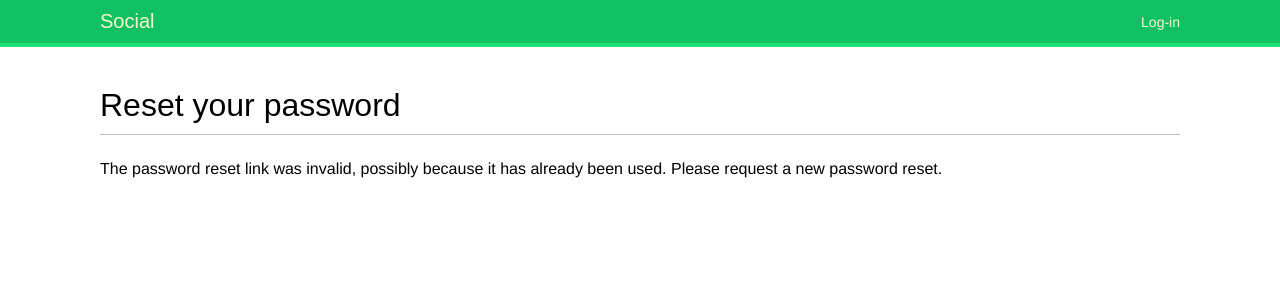
After one commit to gitemad/jsharif-social, a Django app: page /account/password-reset/1/1/ in a window 1280 px wide. The commit adds this page. Shown: the top 300 px of the page. Run offline with Django 4.2, Linux system fonts and the light colour scheme; some web fonts are replaced.

Commit message:
feat: password reset

```diff
--- a/social/account/templates/registration/login.html
+++ b/social/account/templates/registration/login.html
@@ -18,5 +18,10 @@
         <input type="submit" value="Log-in" />
       </p>
     </form>
+    <p>
+      <a href="{% url "password_reset" %}">
+        Forgotten your password?
+      </a>
+    </p>
   </div>
 {% endblock %}
--- /dev/null
+++ b/social/account/templates/registration/password_reset_confirm.html
@@ -0,0 +1,19 @@
+{% extends 'base.html' %}
+{% block title %}
+  Reset your password
+{% endblock %}
+{% block content %}
+  <h1>Reset your password</h1>
+  {% if validlink %}
+    <p>Please enter your new password twice:</p>
+    <form method="post">
+      {{ form.as_p }}
+      {% csrf_token %}
+      <p>
+        <input type="submit" value="Change my password" />
+      </p>
+    </form>
+  {% else %}
+    <p>The password reset link was invalid, possibly because it has already been used. Please request a new password reset.</p>
+  {% endif %}
+{% endblock %}
--- /dev/null
+++ b/social/account/templates/registration/password_reset_email.html
@@ -0,0 +1,2 @@
+Someone asked for password reset for email {{ email }}. Follow the link below:
+{{ protocol }}://{{ domain }}{% url 'password_reset_confirm' uidb64=uid token=token %}Your username, in case you've forgotten: {{ user.get_username }}
--- a/social/account/urls.py
+++ b/social/account/urls.py
@@ -16,5 +16,25 @@ urlpatterns = [
         auth_views.PasswordChangeDoneView.as_view(),
         name='password_change_done'
     ),
+    path(
+        'password-reset/',
+        auth_views.PasswordResetView.as_view(),
+        name='password_reset'
+    ),
+    path(
+        'password-reset/done',
+        auth_views.PasswordResetDoneView.as_view(),
+        name='password_reset_done'
+    ),
+    path(
+        'password-reset/<uidb64>/<token>/',
+        auth_views.PasswordResetConfirmView.as_view(),
+        name='password_reset_confirm'
+    ),
+    path(
+        'password-reset/complete/',
+        auth_views.PasswordResetCompleteView.as_view(),
+        name='password_reset_complete'
+    ),
     path('', views.dashboard, name='dashboard')
 ]
--- a/social/social/settings.py
+++ b/social/social/settings.py
@@ -126,3 +126,5 @@ DEFAULT_AUTO_FIELD = 'django.db.models.BigAutoField'
 LOGIN_REDIRECT_URL = 'dashboard'
 LOGIN_URL = 'login'
 LOGOUT_URL = 'logout'
+
+EMAIL_BACKEND = 'django.core.mail.backends.console.EmailBackend'
```
Also changed, not shown: social/account/templates/registration/password_reset_complete.html (added, +10 -0 lines), social/account/templates/registration/password_reset_done.html (added, +9 -0 lines), social/account/templates/registration/password_reset_form.html (added, +15 -0 lines).
